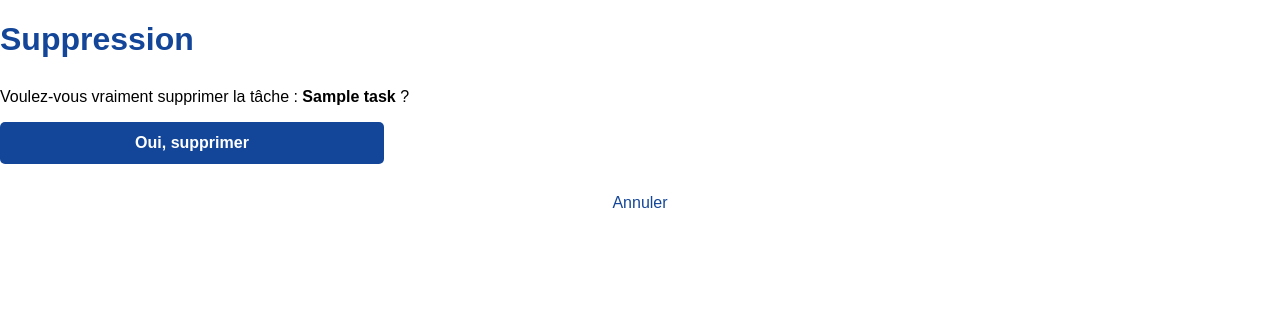
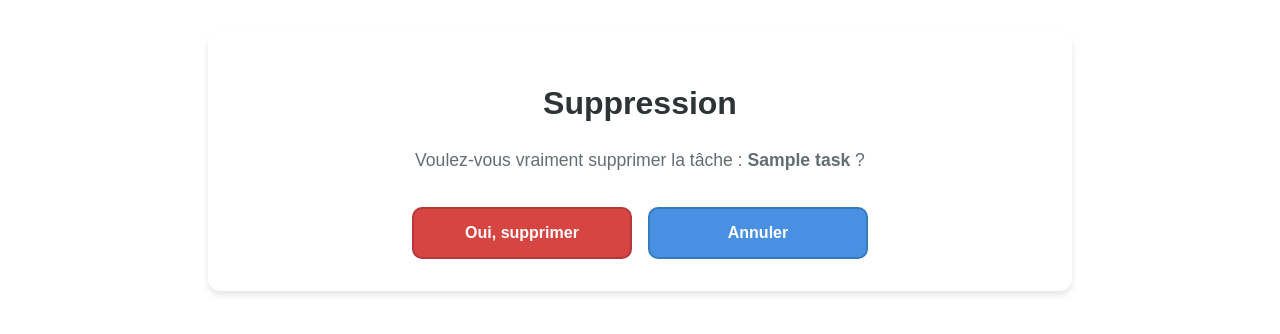
Before and after one commit to Syrinbh/projetServeur, a Django app: page /delete/1/ in a window 1280 px wide. Shown: the part 112-446 px from the top of the page. Run offline with Django 5.2, Linux system fonts and the light colour scheme; a user stored in the database is signed in; tables that the repository leaves empty hold one stand-in row (values such as "Sample post").

Commit message:
ajout css pour delete task

```diff
--- a/tasks/static/styles.css
+++ b/tasks/static/styles.css
@@ -1,3 +1,4 @@
+
 body {
     margin: 0;
     font-family: Arial, sans-serif;
@@ -6,10 +7,7 @@
   height: 100%;
   margin: 0;
 }
-footer{
-  margin:auto;
-  text-align: center;
-}
+
 .navbar {
     display: flex;
     justify-content: space-between;
--- a/tasks/templates/tasks/Delete_task.html
+++ b/tasks/templates/tasks/Delete_task.html
@@ -4,7 +4,9 @@
     <meta charset="UTF-8">
     <title>Supprimer une tâche</title>
     {% load static %}
-    <link rel="stylesheet" href="{% static 'styles.css' %}">
+<link rel="stylesheet" href="{% static 'styles.css' %}">
+
+
 </head>
 <body>
      <!-- Navbar simple -->
@@ -28,15 +30,17 @@
         </div>
     </nav>
 
-    <h1> Suppression</h1>
+    <div class="QuitContainer">
+        <h1>Suppression</h1>
+        <p>Voulez-vous vraiment supprimer la tâche : <strong>{{ task.title }}</strong> ?</p>
 
-    <p>Voulez-vous vraiment supprimer la tâche : <strong>{{ task.title }}</strong> ?</p>
+        <form method="POST">
+            {% csrf_token %}
+            <button type="submit" class="btn-danger">Oui, supprimer</button>
+            <a href="{% url 'home' %}" class="btn-secondary">Annuler</a>
+        </form>
+    </div>
 
-    <form method="POST">
-        {% csrf_token %}
-        <button type="submit">Oui, supprimer</button>
-        <a href="{% url 'home' %}">Annuler</a>
-    </form>
 
 
 </body>
--- a/tasks/templates/tasks/Delete_team.html
+++ b/tasks/templates/tasks/Delete_team.html
@@ -39,6 +39,5 @@
         </form>
     </main>
 
-    </footer>
 </body>
 </html>
```
Also changed, not shown: db.sqlite3.
